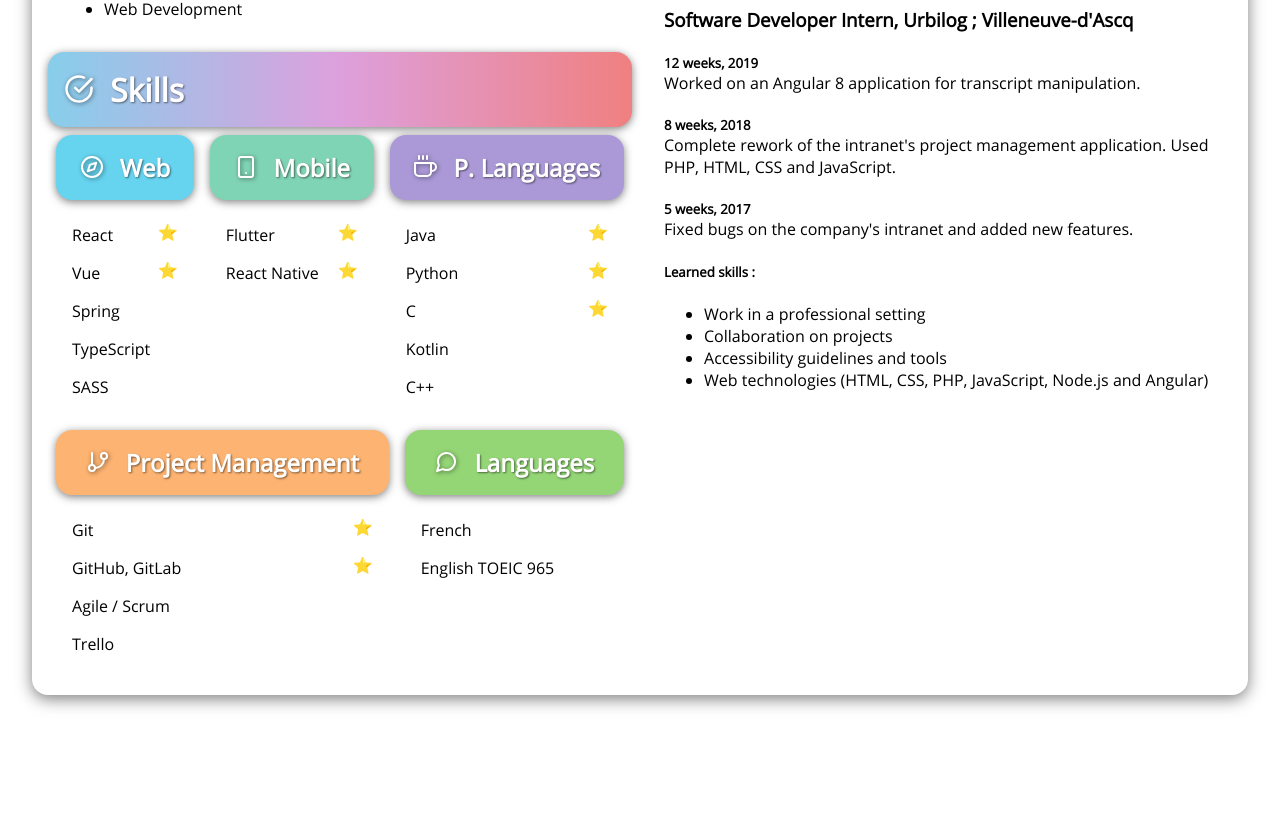
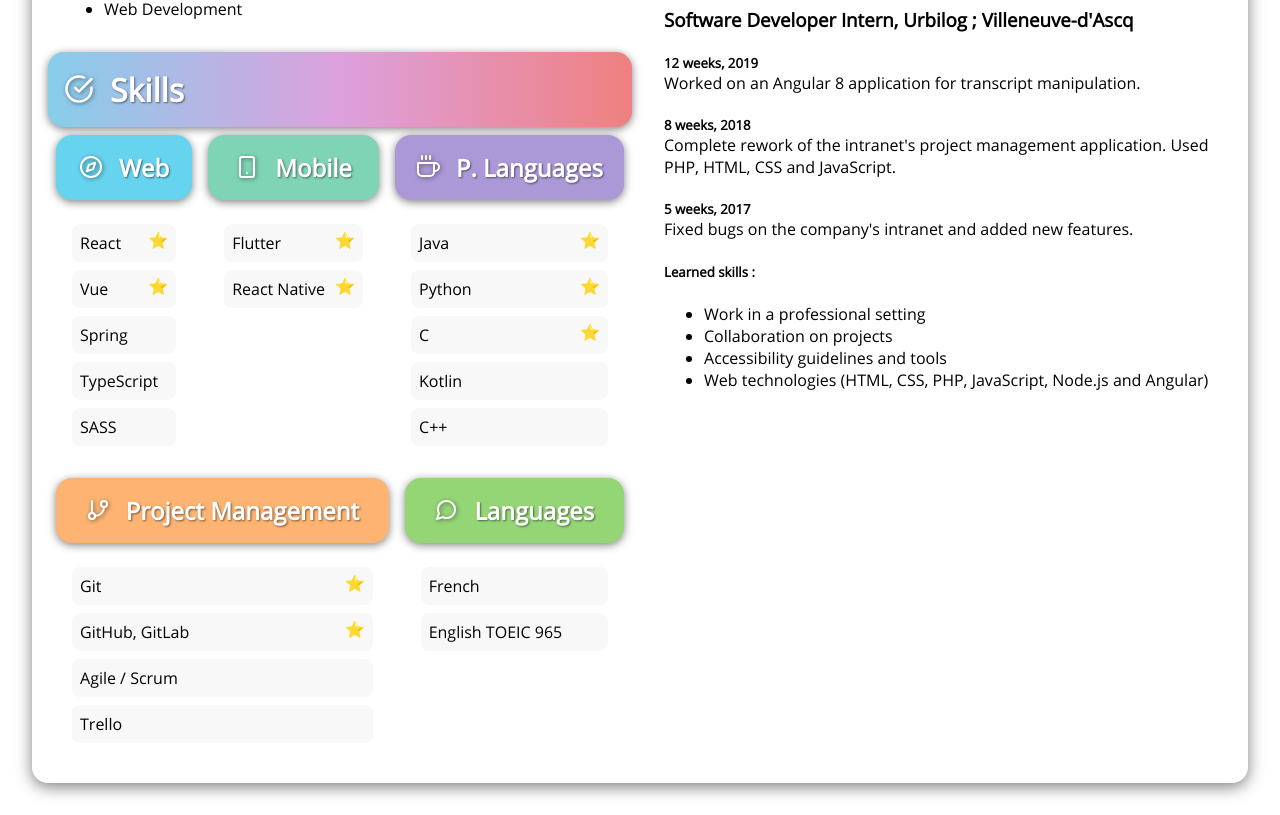
Before and after one commit to DavidIvain/Portfolio, a React (Create React App) app: page / in a window 1280 px wide. Shown: the part 1100-1915 px from the top of the page. Before the commit the page ends 1827 px from the top, so only its background shows below. Built offline with nearby package versions, Linux system fonts and the light colour scheme.

Commit message:
visually separated skills

```diff
--- a/src/components/HomeContent/home-content.scss
+++ b/src/components/HomeContent/home-content.scss
@@ -99,11 +99,14 @@
         padding-inline-start: 0;
         > li {
             list-style-type: none;
+            background-color: rgb(248, 248, 248);
+            border-radius: 8px;
+            padding: 8px;
             &:not(:first-child) {
-                margin-block-start: 1em;
+                margin-block-start: 0.5em;
             }
             &:not(:last-child) {
-                margin-block-end: 1em;
+                margin-block-end: 0.5em;
             }
             &.main-skill::after {
                 content: "⭐️";
```
